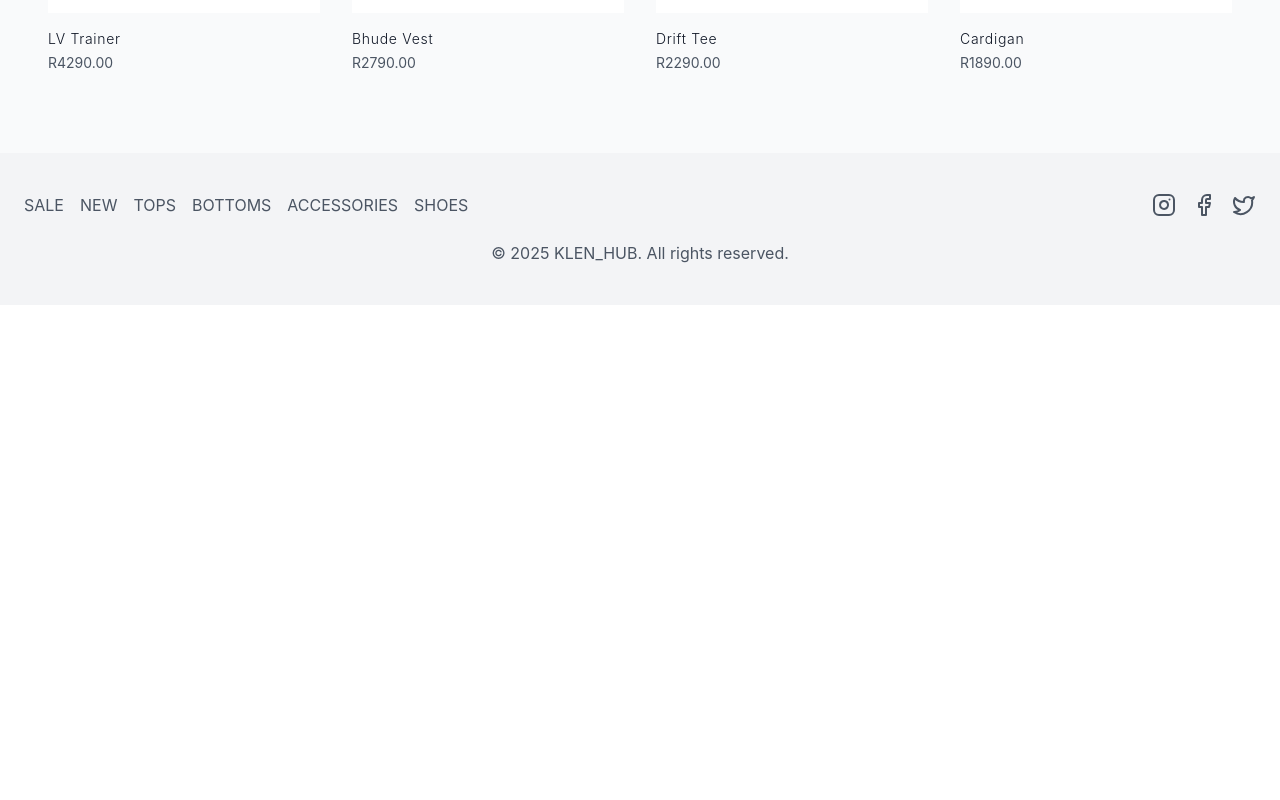
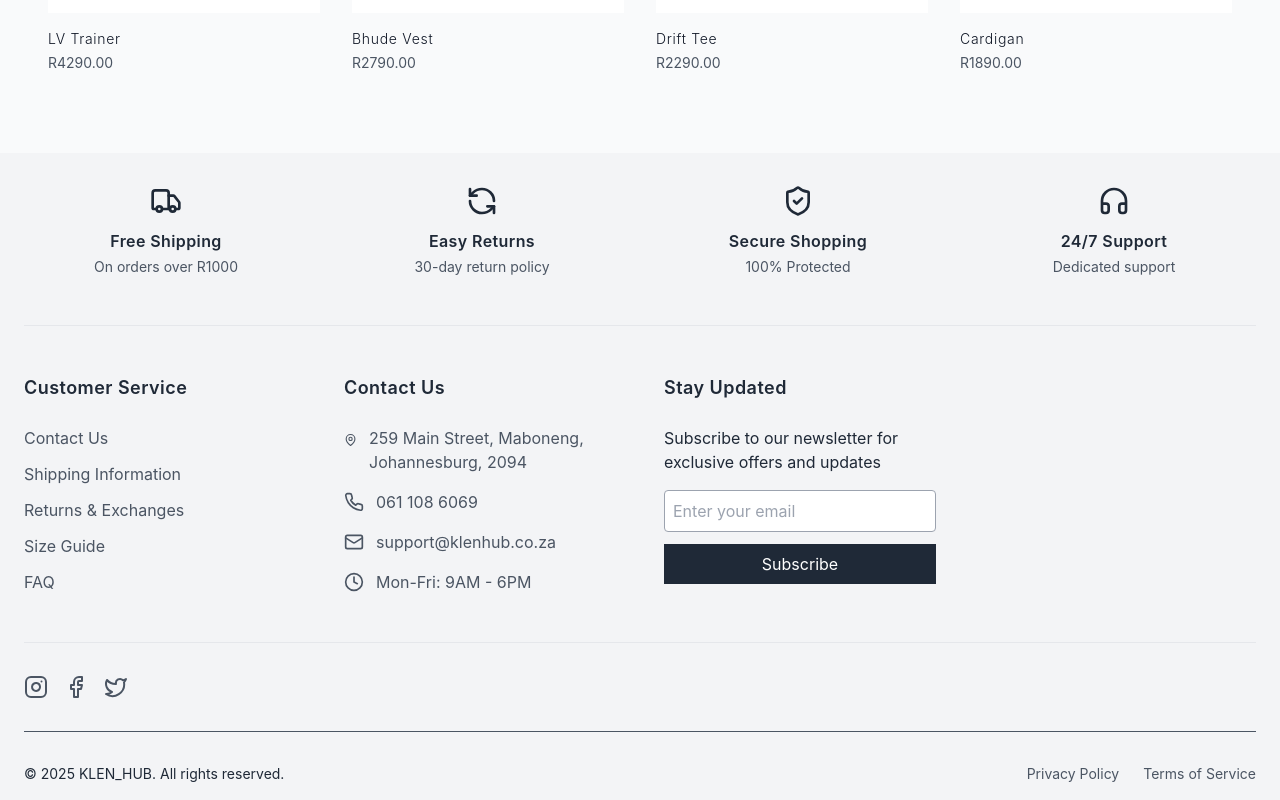
Before and after one commit to NiphoMathibela/klenhub, a React (Vite) app: page / in a window 1280 px wide. Shown: the part 1980-2780 px from the top of the page. Before the commit the page ends 2285 px from the top, so only its background shows below. Built offline with nearby package versions, Linux system fonts and the light colour scheme.

Commit message:
Updated footer

```diff
--- a/src/components/Footer.tsx
+++ b/src/components/Footer.tsx
@@ -1,29 +1,133 @@
 import React from 'react';
 import { Link } from 'react-router-dom';
-import { Instagram, Facebook, Twitter } from 'lucide-react';
-import { motion } from 'framer-motion';
+import { Instagram, Facebook, Twitter, Mail, MapPin, Phone, Clock, CreditCard, GoalIcon as PaypalIcon, AppleIcon, CircleIcon as GooglePayIcon, ShieldCheck, Truck, RefreshCcw, HeadphonesIcon } from 'lucide-react';
+
 
 export const Footer = () => {
+  const currentYear = new Date().getFullYear();
+
+const handleNewsletterSubmit = (e: React.FormEvent) => {
+    e.preventDefault();
+    // Handle newsletter subscription logic here
+    const email = (e.currentTarget as HTMLFormElement).email.value;
+    console.log(`Subscribed with email: ${email}`);
+};
+
+
   return (
-    <footer className="bg-gray-100 py-10">
+    <footer className="bg-gray-100 pt-8 pb-4">
       <div className="max-w-[1800px] mx-auto px-6">
-        <div className="flex justify-between items-center">
-          <div className="flex space-x-4">
-            <Link to="/category/sale" className="text-gray-600 hover:text-gray-900">SALE</Link>
-            <Link to="/category/new" className="text-gray-600 hover:text-gray-900">NEW</Link>
-            <Link to="/category/tops" className="text-gray-600 hover:text-gray-900">TOPS</Link>
-            <Link to="/category/bottoms" className="text-gray-600 hover:text-gray-900">BOTTOMS</Link>
-            <Link to="/category/accessories" className="text-gray-600 hover:text-gray-900">ACCESSORIES</Link>
-            <Link to="/category/shoes" className="text-gray-600 hover:text-gray-900">SHOES</Link>
+        {/* Service Highlights */}
+        <div className="grid grid-cols-2 md:grid-cols-4 gap-8 pb-12 border-b border-gray-200">
+          <div className="flex flex-col items-center text-center">
+            <Truck className="h-8 w-8 mb-3 text-gray-800" />
+            <h5 className="font-semibold mb-1 text-gray-800">Free Shipping</h5>
+            <p className="text-sm text-gray-600">On orders over R1000</p>
           </div>
-          <div className="flex space-x-4">
-            <Instagram className="h-6 w-6 text-gray-600 hover:text-gray-900" />
-            <Facebook className="h-6 w-6 text-gray-600 hover:text-gray-900" />
-            <Twitter className="h-6 w-6 text-gray-600 hover:text-gray-900" />
+          <div className="flex flex-col items-center text-center">
+            <RefreshCcw className="h-8 w-8 mb-3 text-gray-800" />
+            <h5 className="font-semibold mb-1 text-gray-800">Easy Returns</h5>
+            <p className="text-sm text-gray-600">30-day return policy</p>
+          </div>
+          <div className="flex flex-col items-center text-center">
+            <ShieldCheck className="h-8 w-8 mb-3 text-gray-800" />
+            <h5 className="font-semibold mb-1 text-gray-800">Secure Shopping</h5>
+            <p className="text-sm text-gray-600">100% Protected</p>
+          </div>
+          <div className="flex flex-col items-center text-center">
+            <HeadphonesIcon className="h-8 w-8 mb-3 text-gray-800" />
+            <h5 className="font-semibold mb-1 text-gray-800">24/7 Support</h5>
+            <p className="text-sm text-gray-600">Dedicated support</p>
           </div>
         </div>
-        <div className="mt-6 text-center text-gray-600">
-          &copy; {new Date().getFullYear()} KLEN_HUB. All rights reserved.
+
+        <div className="grid grid-cols-1 md:grid-cols-2 lg:grid-cols-4 gap-12 py-12 border-b border-gray-200">
+
+          {/* Customer Service */}
+          <div>
+            <h4 className="font-semibold text-lg mb-6 text-gray-800">Customer Service</h4>
+            <ul className="space-y-3">
+              <li><Link to="/contact" className="text-gray-600 hover:text-gray-900 transition-colors">Contact Us</Link></li>
+              <li><Link to="/shipping" className="text-gray-600 hover:text-gray-900 transition-colors">Shipping Information</Link></li>
+              <li><Link to="/returns" className="text-gray-600 hover:text-gray-900 transition-colors">Returns & Exchanges</Link></li>
+              <li><Link to="/size-guide" className="text-gray-600 hover:text-gray-900 transition-colors">Size Guide</Link></li>
+              <li><Link to="/faq" className="text-gray-600 hover:text-gray-900 transition-colors">FAQ</Link></li>
+            </ul>
+          </div>
+
+          {/* Contact Information */}
+          <div>
+            <h4 className="font-semibold text-lg mb-6 text-gray-800">Contact Us</h4>
+            <ul className="space-y-4">
+              <li className="flex items-start space-x-3">
+                <MapPin className="h-5 w-5 text-gray-600 mt-1" />
+                <span className="text-gray-600">259 Main Street, Maboneng, Johannesburg, 2094</span>
+              </li>
+              <li className="flex items-center space-x-3">
+                <Phone className="h-5 w-5 text-gray-600" />
+                <span className="text-gray-600">061 108 6069</span>
+              </li>
+              <li className="flex items-center space-x-3">
+                <Mail className="h-5 w-5 text-gray-600" />
+                <span className="text-gray-600">support@klenhub.co.za</span>
+              </li>
+              <li className="flex items-center space-x-3">
+                <Clock className="h-5 w-5 text-gray-600" />
+                <span className="text-gray-600">Mon-Fri: 9AM - 6PM</span>
+              </li>
+            </ul>
+          </div>
+
+          {/* Newsletter */}
+          <div>
+            <h4 className="font-semibold text-lg mb-6 text-gray-800">Stay Updated</h4>
+            <p className="text-gray-800 mb-4">Subscribe to our newsletter for exclusive offers and updates</p>
+            <form onSubmit={handleNewsletterSubmit} className="space-y-3">
+                <input
+                type="email"
+                placeholder="Enter your email"
+                className="w-full p-2 rounded border border-gray-400"
+              />
+                <button type="submit" className="w-full bg-gray-800 text-white p-2 hover:bg-none">
+                Subscribe
+              </button>
+            </form>
+          </div>
+        </div>
+
+        {/* Bottom Section */}
+        <div className="pt-8">
+          <div className="flex flex-col md:flex-row justify-between items-center space-y-4 md:space-y-0">
+            {/* Social Links */}
+                <div className="flex space-x-4 text-white">
+
+              <a href="https://instagram.com/klenhub" target="_blank" rel="noopener noreferrer"
+                className="text-gray-600 hover:text-gray-900 transition-colors">
+                <Instagram className="h-6 w-6" />
+              </a>
+              <a href="https://facebook.com/klenhub" target="_blank" rel="noopener noreferrer"
+                className="text-gray-600 hover:text-gray-900 transition-colors">
+                <Facebook className="h-6 w-6" />
+              </a>
+              <a href="https://twitter.com/klenhub" target="_blank" rel="noopener noreferrer"
+                className="text-gray-600 hover:text-gray-900 transition-colors">
+                <Twitter className="h-6 w-6" />
+              </a>
+            </div>
+
+          </div>
+
+          {/* Copyright */}
+                <div className="mt-8 pt-8 border-t border-gray-600">
+
+            <div className="flex flex-col md:flex-row justify-between items-center space-y-4 md:space-y-0 text-sm text-gray-600">
+              <p className="text-gray-800">&copy; {currentYear} KLEN_HUB. All rights reserved.</p>
+              <div className="flex space-x-6">
+                <Link to="/privacy-policy" className="hover:text-gray-900 transition-colors">Privacy Policy</Link>
+                <Link to="/terms" className="hover:text-gray-900 transition-colors">Terms of Service</Link>
+              </div>
+            </div>
+          </div>
         </div>
       </div>
     </footer>
--- a/src/components/Navbar.tsx
+++ b/src/components/Navbar.tsx
@@ -1,6 +1,6 @@
 import React, { useState } from 'react';
 import { Link } from 'react-router-dom';
-import { ShoppingBag, Search, Menu, X } from 'lucide-react';
+import { ShoppingBag, Search, Menu, X, User } from 'lucide-react';
 import { useCart } from '../context/CartContext';
 import { motion } from 'framer-motion';
 
@@ -48,6 +48,11 @@ export const Navbar = () => {
           </Link>
 
           <div className="flex-1 flex justify-end items-center space-x-6">
+            <motion.div whileHover={{ scale: 1.1 }}>
+              <Link to="/login" className="p-2 relative hover:text-gray-600 transition-colors">
+                <User className="h-4 w-4" />
+              </Link>
+            </motion.div>
             <motion.button
               whileHover={{ scale: 1.1 }}
               onClick={() => setIsSearchOpen(!isSearchOpen)}
--- a/tailwind.config.js
+++ b/tailwind.config.js
@@ -2,7 +2,21 @@
 export default {
   content: ['./index.html', './src/**/*.{js,ts,jsx,tsx}'],
   theme: {
-    extend: {},
+    extend: {
+      colors: {
+        primary: '#1D4ED8', // Example primary color
+        'primary-dark': '#1E40AF', // Darker shade for hover effects
+        'yellow': {
+          400: '#FBBF24', // Yellow color for text
+          500: '#F59E0B', // Button background
+          600: '#D97706', // Darker yellow for hover
+        },
+        gray: {
+          800: '#1F2937', // Dark gray for footer background
+          600: '#4B5563', // Medium gray for text
+        },
+      },
+    },
   },
   plugins: [],
 };
```
